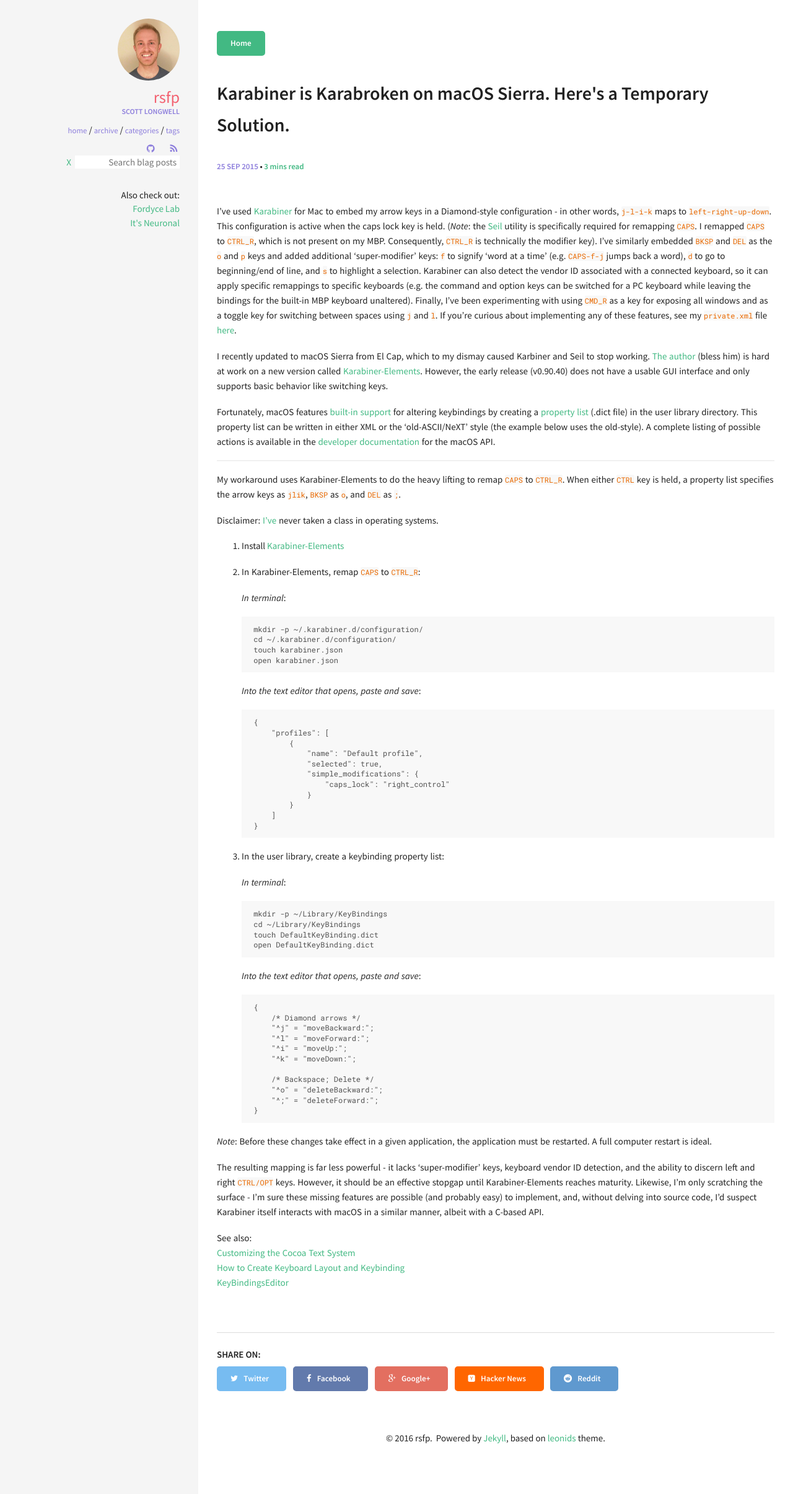
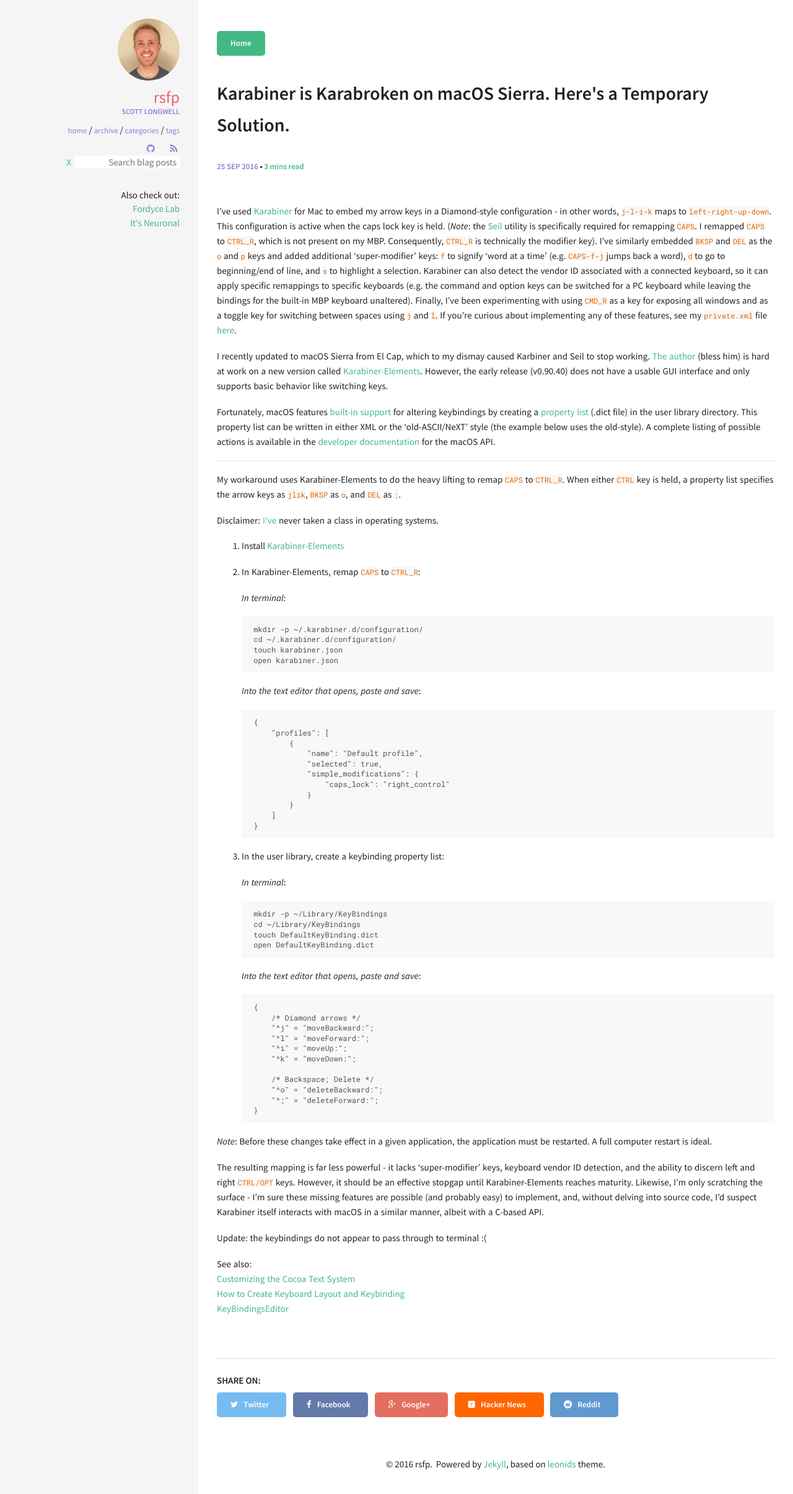
Before and after one commit to slongwell/slongwell.github.io, a Jekyll site: the page built from _posts/2016-09-25-karabiner-workaround.md, in a window 1280 px wide. Shown: the top 2411 px of the page at 62% size. Built offline with Jekyll 4.4.1, drawn with Linux system fonts in a browser that asks for light colours; comment, search, counter and statistics services are not loaded.

Commit message:
karabiner date fix

```diff
--- a/_posts/2016-09-25-karabiner-workaround.md
+++ b/_posts/2016-09-25-karabiner-workaround.md
@@ -1,7 +1,7 @@
 ---
 layout: post
 title:  "Karabiner is Karabroken on macOS Sierra. Here's a Temporary Solution."
-date:   2015-09-25 22:36:00
+date:   2016-09-25 22:36:00
 comments: true
 ---
 I've used [Karabiner][kb] for Mac to embed my arrow keys in a Diamond-style configuration - in other words, `j-l-i-k` maps to `left-right-up-down`. This configuration is active when the caps lock key is held. (*Note*: the [Seil][seil] utility is specifically required for remapping `CAPS`. I remapped `CAPS` to `CTRL_R`, which is not present on my MBP. Consequently, `CTRL_R` is technically the modifier key). I've similarly embedded `BKSP` and `DEL` as the `o` and `p` keys and added additional 'super-modifier' keys: `f` to signify 'word at a time' (e.g. `CAPS-f-j` jumps back a word), `d` to go to beginning/end of line, and `s` to highlight a selection. Karabiner can also detect the vendor ID associated with a connected keyboard, so it can apply specific remappings to specific keyboards (e.g. the command and option keys can be switched for a PC keyboard while leaving the bindings for the built-in MBP keyboard unaltered). Finally, I've been experimenting with using `CMD_R` as a key for exposing all windows and as a toggle key for switching between spaces using `j` and `l`. If you're curious about implementing any of these features, see my `private.xml` file [here][private].
@@ -71,6 +71,8 @@
 
 The resulting mapping is far less powerful - it lacks 'super-modifier' keys, keyboard vendor ID detection, and the ability to discern left and right `CTRL/OPT` keys. However, it should be an effective stopgap until Karabiner-Elements reaches maturity. Likewise, I'm only scratching the surface - I'm sure these missing features are possible (and probably easy) to implement, and, without delving into source code, I'd suspect Karabiner itself interacts with macOS in a similar manner, albeit with a C-based API.
 
+Update: the keybindings do not appear to pass through to terminal :(
+
 See also:
 [Customizing the Cocoa Text System][a]
 [How to Create Keyboard Layout and Keybinding][b]
```
